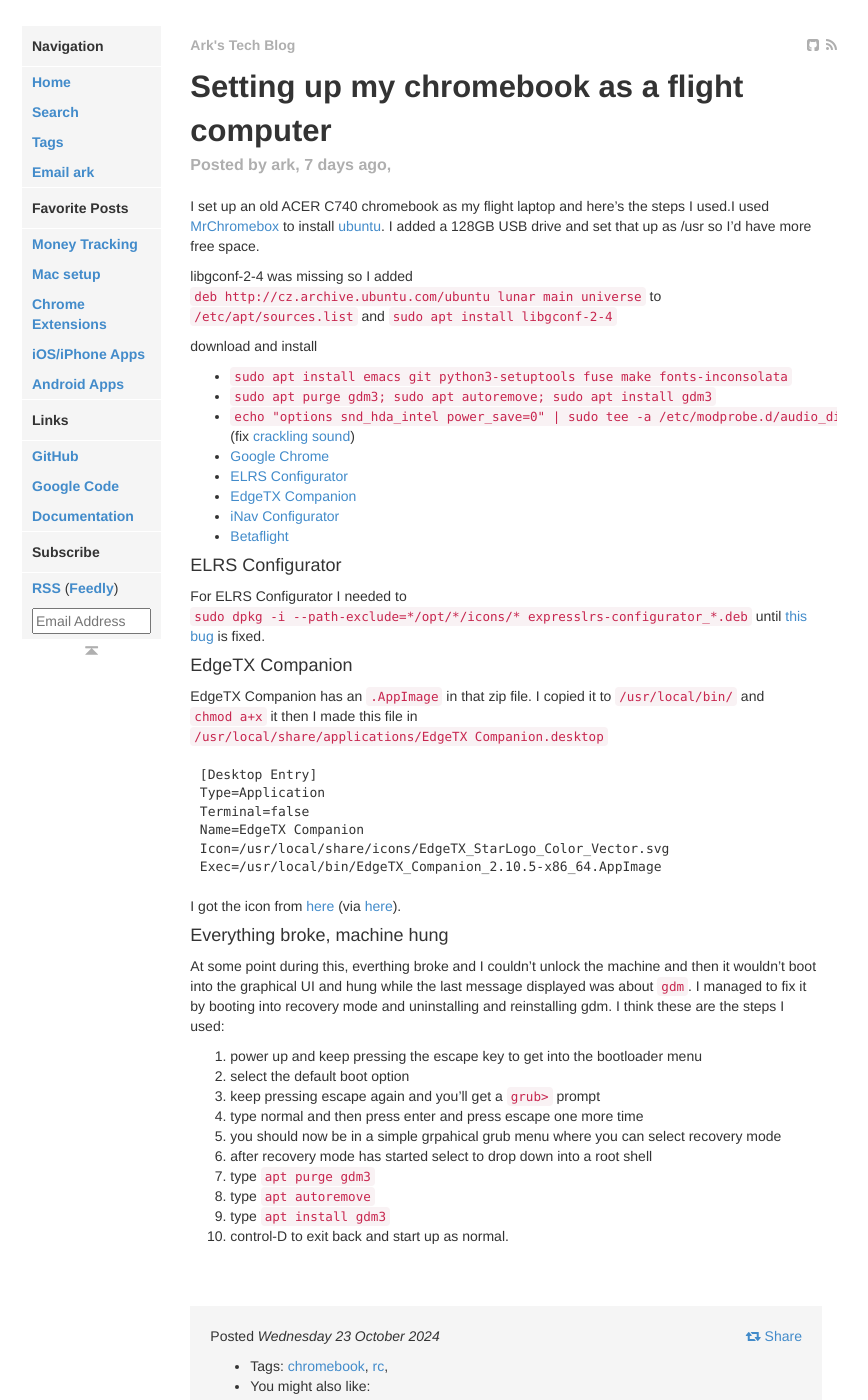
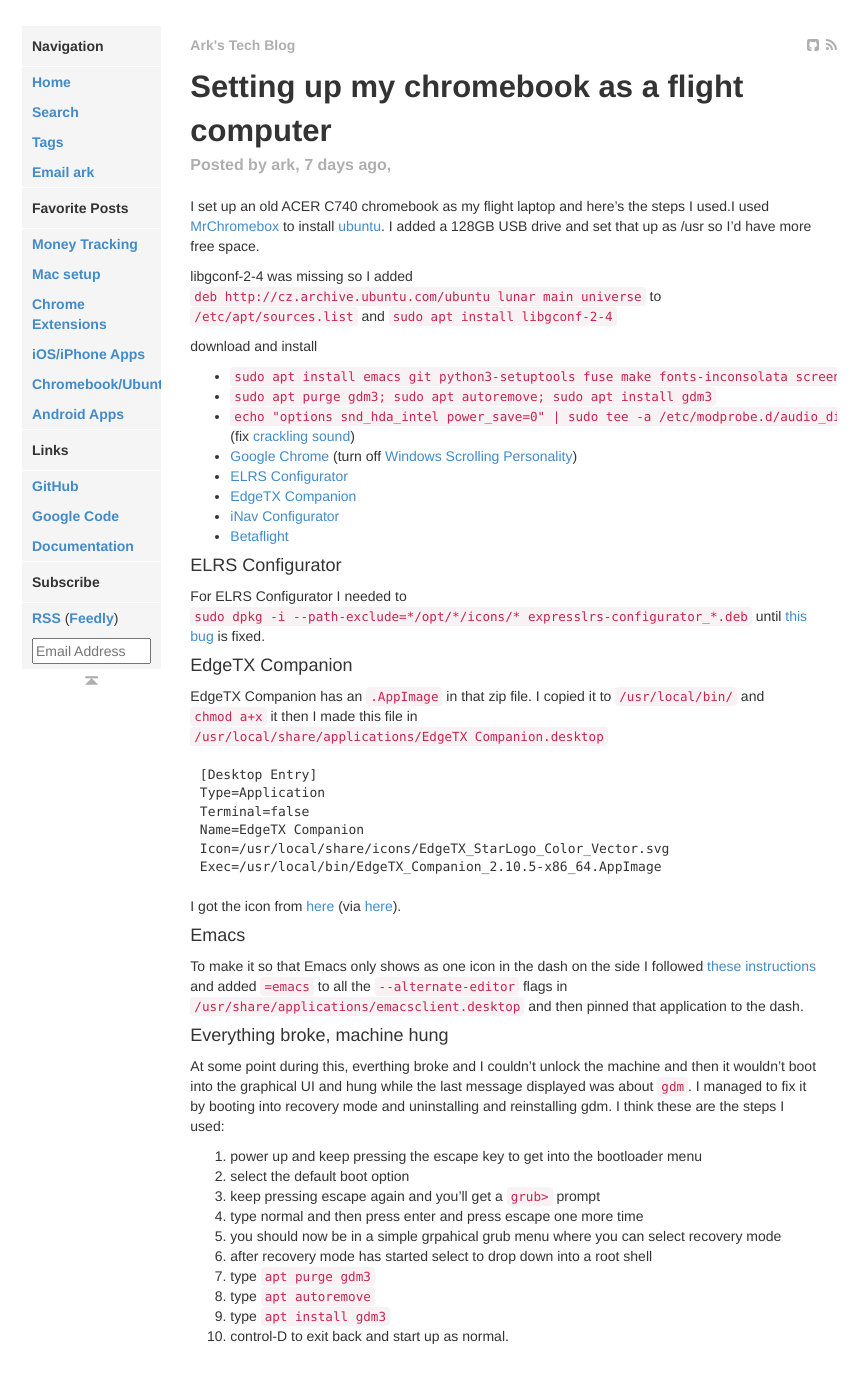
Before and after one commit to arkarkark/arkarkark.github.io, a Jekyll site: the page built from _posts/2024-10-23-chromebook-ubuntu.md, in a window 1280 px wide and 1400 px high. Shown: the whole window, without its empty margins (203-1071 px from the left). Built offline with Jekyll 4.4.1, drawn with Linux system fonts in a browser that asks for light colours; some web fonts are replaced.

Commit message:
gnu screen, chrome scrolling and emacs icons

```diff
--- a/_includes/favorite.html
+++ b/_includes/favorite.html
@@ -3,4 +3,5 @@
 <li><a href="/2011/05/mac-setup.html">Mac setup</a></li>
 <li><a href="/2014/07/favorite-chrome-extensions.html">Chrome Extensions</a></li>
 <li><a href="/2014/06/ios-apps.html">iOS/iPhone Apps</a></li>
+<li><a href="/2024/10/chromebook-ubuntu.html">Chromebook/Ubuntu</a></li>
 <li><a href="/2013/12/android-apps.html">Android Apps</a></li>
--- a/_posts/2024-10-23-chromebook-ubuntu.md
+++ b/_posts/2024-10-23-chromebook-ubuntu.md
@@ -24,10 +24,10 @@
 
 download and install
 
- * `sudo apt install emacs git python3-setuptools fuse make fonts-inconsolata`
+ * `sudo apt install emacs git python3-setuptools fuse make fonts-inconsolata screen`
  * `sudo apt purge gdm3; sudo apt autoremove; sudo apt install gdm3`
  * `echo "options snd_hda_intel power_save=0" | sudo tee -a /etc/modprobe.d/audio_disable_powersave.conf` (fix [crackling sound](https://askubuntu.com/questions/1230833/annoying-click-popping-sound-on-ubuntu-20-04))
- * [Google Chrome](https://google.com/chrome)
+ * [Google Chrome](https://google.com/chrome) (turn off [Windows Scrolling Personality](chrome://flags/#windows-scrolling-personality))
  * [ELRS Configurator](https://github.com/ExpressLRS/ExpressLRS-Configurator/releases)
  * [EdgeTX Companion](https://github.com/EdgeTX/edgetx/releases/)
  * [iNav Configurator](https://github.com/iNavFlight/inav-configurator/releases)
@@ -52,6 +52,11 @@
 
 I got the icon from [here](https://github.com/EdgeTX/edgetx.github.io/blob/master/downloads/EdgeTX_logos_svg.zip) (via [here](https://edgetx.org/logos/)).
 
+#### Emacs
+
+To make it so that Emacs only shows as one icon in the dash on the side I followed [these instructions](https://emacs.stackexchange.com/a/76099/64) and added `=emacs` to all the `--alternate-editor` flags in `/usr/share/applications/emacsclient.desktop` and then pinned that application to the dash.
+
+
 #### Everything broke, machine hung
 
 At some point during this, everthing broke and I couldn't unlock the machine and then it wouldn't boot into the graphical UI and hung while the last message displayed was about `gdm`. I managed to fix it by booting into recovery mode and uninstalling and reinstalling gdm. I think these are the steps I used:
```
